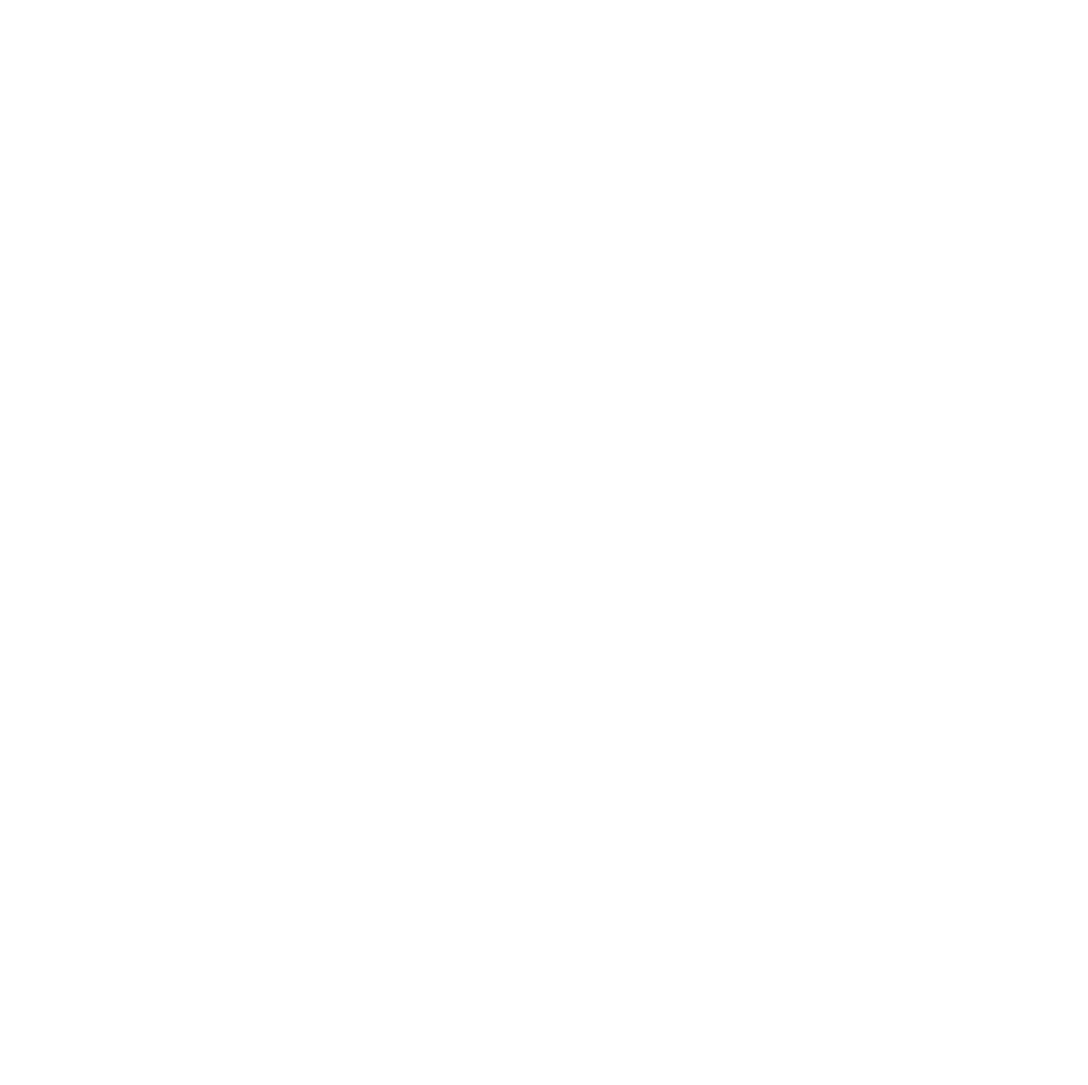
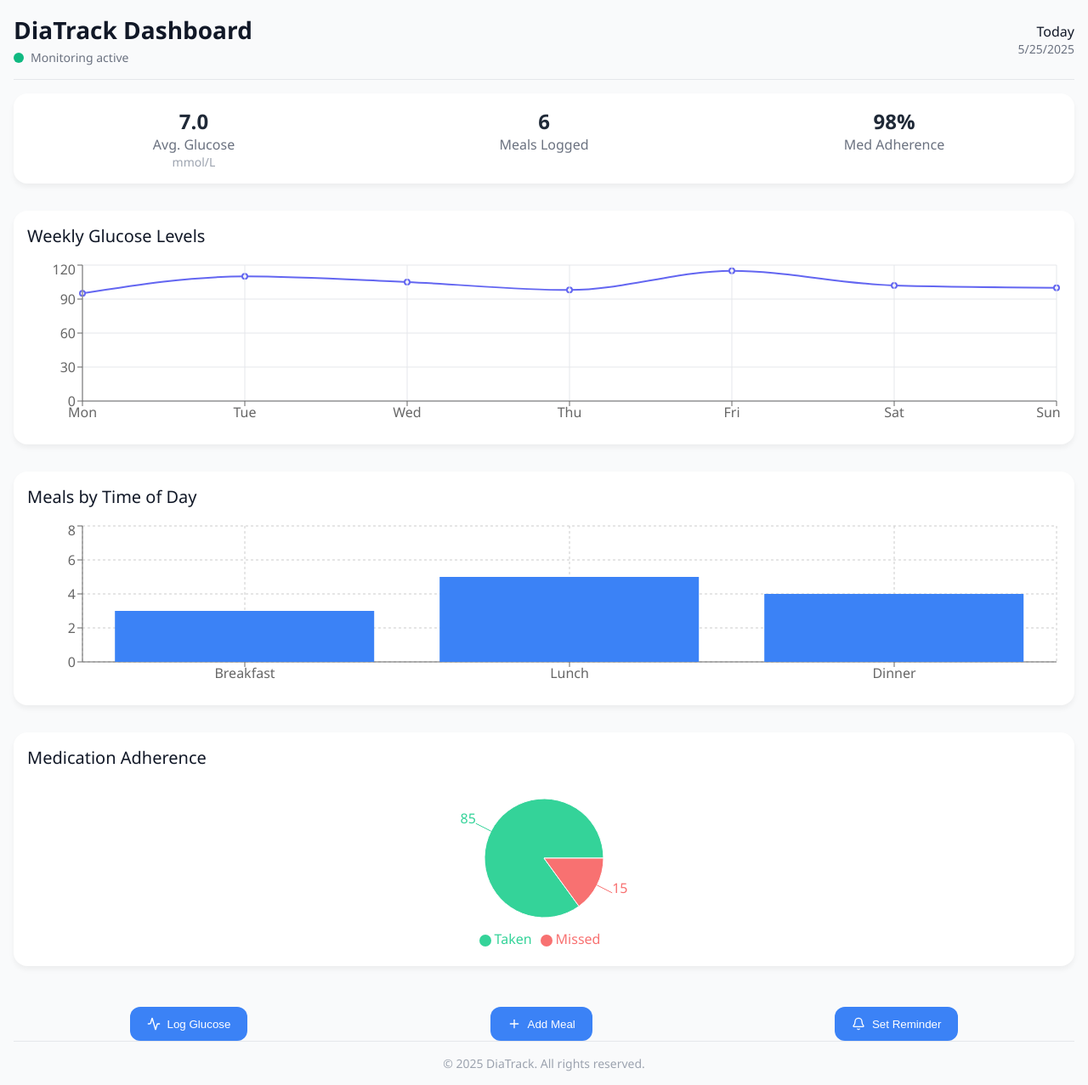
Before and after one commit to Alfred-Folashade/Health-Dashboard, a React (Create React App) app in the folder Frontend/my-react-app/: page /dashboard in a window 1280 px wide. Before the commit this address had no page. Shown: the whole page at 85% size. Before the commit the page ends 800 px from the top, so only its background shows below. Built offline with nearby package versions, Linux system fonts and the light colour scheme.

Commit message:
Add frontend UI for health dashboard with no functionality

```diff
--- a/Frontend/my-react-app/package.json
+++ b/Frontend/my-react-app/package.json
@@ -8,10 +8,12 @@
     "@testing-library/react": "^16.3.0",
     "@testing-library/user-event": "^14.6.1",
     "axios": "^1.9.0",
+    "lucide-react": "^0.522.0",
     "react": "^19.1.0",
     "react-dom": "^19.1.0",
     "react-router-dom": "^7.6.1",
     "react-scripts": "^5.0.1",
+    "recharts": "^2.15.4",
     "web-vitals": "^5.0.1"
   },
   "scripts": {
--- a/Frontend/my-react-app/src/App.js
+++ b/Frontend/my-react-app/src/App.js
@@ -6,6 +6,7 @@
 import Register from './pages/Register';
 import Glucose from './pages/GlucoseLogging'
 import PrivateRoute from './components/PrivateRoute';
+import Dashboard from './pages/Dashboard';
 
 
 function App() {
@@ -21,6 +22,7 @@
             <Glucose/>
           </PrivateRoute>
         }/>
+        <Route path="/dashboard" element={<Dashboard/>}></Route>
       </Routes>
     </Router>
   );
--- a/Frontend/my-react-app/src/pages/Dashboard.js
+++ b/Frontend/my-react-app/src/pages/Dashboard.js
@@ -0,0 +1,152 @@
+// dashboards.js
+
+import React from "react";
+import styles from "./Dashboard.module.css";
+import {
+  LineChart,
+  Line,
+  CartesianGrid,
+  XAxis,
+  YAxis,
+  Tooltip,
+  ResponsiveContainer,
+  BarChart,
+  Bar,
+  PieChart,
+  Pie,
+  Cell,
+  Legend
+} from "recharts";
+import { Activity, Plus, Bell } from "lucide-react";
+
+const glucoseData = [
+  { day: "Mon", value: 95 },
+  { day: "Tue", value: 110 },
+  { day: "Wed", value: 105 },
+  { day: "Thu", value: 98 },
+  { day: "Fri", value: 115 },
+  { day: "Sat", value: 102 },
+  { day: "Sun", value: 100 },
+];
+
+const mealData = [
+  { time: "Breakfast", meals: 3 },
+  { time: "Lunch", meals: 5 },
+  { time: "Dinner", meals: 4 },
+];
+
+const medicationAdherence = [
+  { name: "Taken", value: 85 },
+  { name: "Missed", value: 15 },
+];
+
+const COLORS = ["#34d399", "#f87171"];
+
+const Dashboard = () => {
+  const today = new Date().toLocaleDateString();
+
+  return (
+    <div className={styles.dashboardApp}>
+      <header className={styles.header}>
+        <div className={styles.headerInfo}>
+          <div className={styles.title}>DiaTrack Dashboard</div>
+          <div className={styles.status}>
+            <span className={styles.statusDot}></span>
+            <span className={styles.statusText}>Monitoring active</span>
+          </div>
+        </div>
+        <div className={styles.dateInfo}>
+          <div className={styles.today}>Today</div>
+          <div className={styles.date}>{today}</div>
+        </div>
+      </header>
+
+      <main className={styles.main}>
+        <section className={styles.summary}>
+          <div className={styles.stats}>
+            <div className={styles.stat}>
+              <div className={styles.statValue}>7.0</div>
+              <div className={styles.statLabel}>Avg. Glucose</div>
+              <div className={styles.statUnit}>mmol/L</div>
+            </div>
+            <div className={styles.stat}>
+              <div className={styles.statValue}>6</div>
+              <div className={styles.statLabel}>Meals Logged</div>
+            </div>
+            <div className={styles.stat}>
+              <div className={styles.statValue}>98%</div>
+              <div className={styles.statLabel}>Med Adherence</div>
+            </div>
+          </div>
+        </section>
+
+        <section className={styles.visuals}>
+          <div className={styles.graphContainer}>
+            <div className={styles.sectionTitle}>Weekly Glucose Levels</div>
+            <ResponsiveContainer width="100%" height={200}>
+              <LineChart data={glucoseData}>
+                <Line type="monotone" dataKey="value" stroke="#6366f1" strokeWidth={2} />
+                <CartesianGrid stroke="#e5e7eb" />
+                <XAxis dataKey="day" />
+                <YAxis />
+                <Tooltip />
+              </LineChart>
+            </ResponsiveContainer>
+          </div>
+
+          <div className={styles.graphContainer}>
+            <div className={styles.sectionTitle}>Meals by Time of Day</div>
+            <ResponsiveContainer width="100%" height={200}>
+              <BarChart data={mealData}>
+                <CartesianGrid strokeDasharray="3 3" />
+                <XAxis dataKey="time" />
+                <YAxis />
+                <Tooltip />
+                <Bar dataKey="meals" fill="#3b82f6" />
+              </BarChart>
+            </ResponsiveContainer>
+          </div>
+
+          <div className={styles.graphContainer}>
+            <div className={styles.sectionTitle}>Medication Adherence</div>
+            <ResponsiveContainer width="100%" height={200}>
+              <PieChart>
+                <Pie
+                  data={medicationAdherence}
+                  dataKey="value"
+                  nameKey="name"
+                  cx="50%"
+                  cy="50%"
+                  outerRadius={70}
+                  label
+                >
+                  {medicationAdherence.map((entry, index) => (
+                    <Cell key={`cell-${index}`} fill={COLORS[index % COLORS.length]} />
+                  ))}
+                </Pie>
+                <Legend />
+                <Tooltip />
+              </PieChart>
+            </ResponsiveContainer>
+          </div>
+        </section>
+
+        <div className={styles.actionButtons}>
+          <button className={styles.actionBtn}>
+            <Activity className={styles.btnIcon} /> Log Glucose
+          </button>
+          <button className={styles.actionBtn}>
+            <Plus className={styles.btnIcon} /> Add Meal
+          </button>
+          <button className={styles.actionBtn}>
+            <Bell className={styles.btnIcon} /> Set Reminder
+          </button>
+        </div>
+      </main>
+
+      <footer className={styles.footer}>© 2025 DiaTrack. All rights reserved.</footer>
+    </div>
+  );
+};
+
+export default Dashboard;
--- /dev/null
+++ b/Frontend/my-react-app/src/pages/Dashboard.module.css
@@ -0,0 +1,191 @@
+/* dashboards.module.css */
+
+.dashboardApp {
+    display: flex;
+    flex-direction: column;
+    min-height: 100vh;
+    background-color: #f9fafb;
+    font-family: 'Segoe UI', sans-serif;
+    color: #111827;
+    padding: 1rem;
+  }
+
+  .header {
+    display: flex;
+    justify-content: space-between;
+    align-items: center;
+    padding-bottom: 1rem;
+    border-bottom: 1px solid #e5e7eb;
+  }
+
+  .headerInfo {
+    display: flex;
+    flex-direction: column;
+  }
+
+  .title {
+    font-size: 1.75rem;
+    font-weight: 600;
+  }
+
+  .status {
+    display: flex;
+    align-items: center;
+    margin-top: 0.25rem;
+  }
+
+  .statusDot {
+    width: 0.75rem;
+    height: 0.75rem;
+    background-color: #10b981;
+    border-radius: 9999px;
+    margin-right: 0.5rem;
+  }
+
+  .statusText {
+    font-size: 0.875rem;
+    color: #6b7280;
+  }
+
+  .dateInfo {
+    text-align: right;
+  }
+
+  .today {
+    font-size: 1rem;
+    font-weight: 500;
+  }
+
+  .date {
+    font-size: 0.875rem;
+    color: #6b7280;
+  }
+
+  .main {
+    flex: 1;
+    display: flex;
+    flex-direction: column;
+    gap: 2rem;
+    margin-top: 1rem;
+  }
+
+  .summary {
+    background: white;
+    border-radius: 1rem;
+    padding: 1rem;
+    box-shadow: 0 4px 6px rgba(0, 0, 0, 0.05);
+  }
+
+  .stats {
+    display: grid;
+    grid-template-columns: repeat(auto-fit, minmax(120px, 1fr));
+    gap: 1.25rem;
+  }
+
+  .stat {
+    text-align: center;
+  }
+
+  .statValue {
+    font-size: 1.5rem;
+    font-weight: 600;
+    color: #1f2937;
+  }
+
+  .statLabel {
+    font-size: 1rem;
+    color: #6b7280;
+  }
+
+  .statUnit {
+    font-size: 0.875rem;
+    color: #9ca3af;
+  }
+
+  .visuals {
+    display: flex;
+    flex-direction: column;
+    gap: 2rem;
+  }
+
+  .graphContainer {
+    background: white;
+    padding: 1rem;
+    border-radius: 1rem;
+    box-shadow: 0 4px 6px rgba(0, 0, 0, 0.05);
+  }
+
+  .sectionTitle {
+    font-size: 1.25rem;
+    font-weight: 500;
+    margin-bottom: 1rem;
+  }
+
+  .commitGraph {
+    display: grid;
+    grid-template-columns: repeat(14, 1fr);
+    grid-template-rows: repeat(5, 1fr);
+    gap: 4px;
+  }
+
+  .square {
+    width: 12px;
+    height: 12px;
+    border-radius: 2px;
+  }
+
+  .level0 {
+    background-color: #e5e7eb;
+  }
+
+  .level1 {
+    background-color: #a5b4fc;
+  }
+
+  .level2 {
+    background-color: #6366f1;
+  }
+
+  .level3 {
+    background-color: #4338ca;
+  }
+
+  .actionButtons {
+    display: flex;
+    justify-content: space-around;
+    margin-top: 1rem;
+    flex-wrap: wrap;
+    gap: 0.75rem;
+  }
+
+  .actionBtn {
+    background-color: #3b82f6;
+    color: white;
+    padding: 0.75rem 1.25rem;
+    border-radius: 0.75rem;
+    display: flex;
+    align-items: center;
+    gap: 0.5rem;
+    font-weight: 500;
+    border: none;
+    cursor: pointer;
+    transition: background-color 0.2s;
+  }
+
+  .actionBtn:hover {
+    background-color: #2563eb;
+  }
+
+  .btnIcon {
+    width: 1rem;
+    height: 1rem;
+  }
+
+  .footer {
+    text-align: center;
+    padding-top: 1rem;
+    margin-top: auto;
+    font-size: 0.875rem;
+    color: #9ca3af;
+    border-top: 1px solid #e5e7eb;
+  }
```
Also changed, not shown: 1 other file (tests, documents, lock files or other folders).
